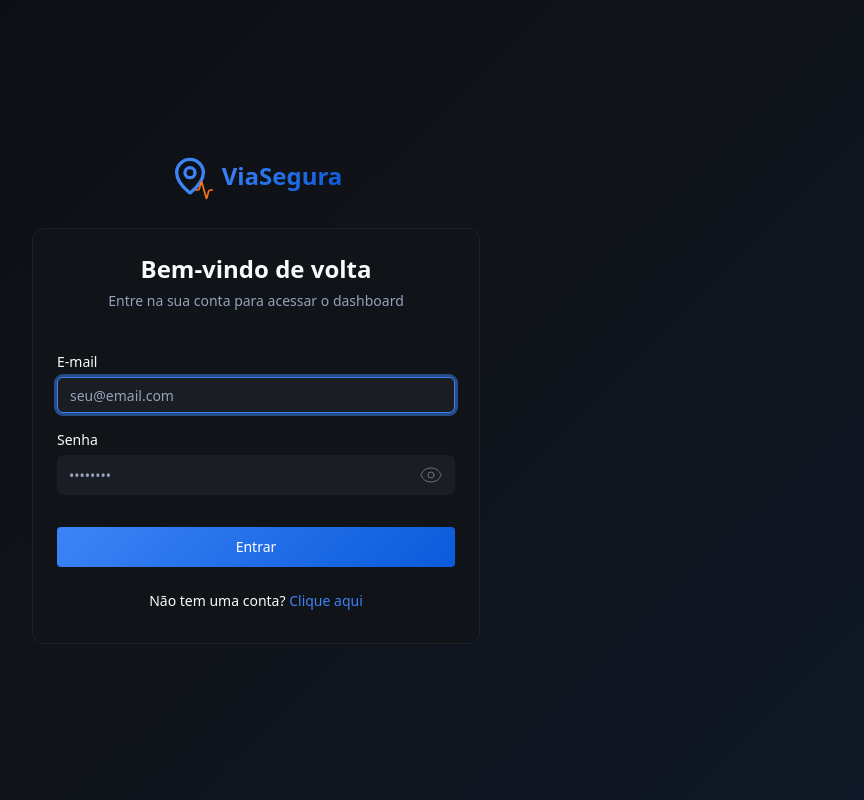
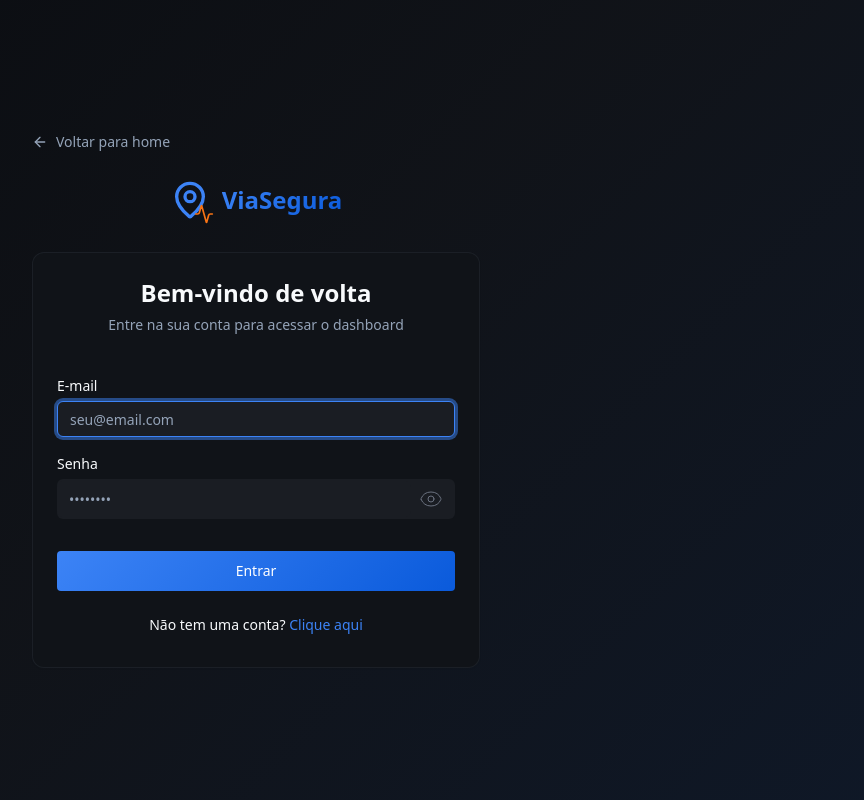
Before and after one commit to sugayamidori/ViaSegura_frontend, a Next.js app: page /login in a window 1280 px wide. Shown: the whole page, without its empty margins (384-1248 px from the left). Built offline with nearby package versions, Linux system fonts and the light colour scheme; no server answers.

Commit message:
feat(auth): implement register submission, fix routes and adjust UI layout

```diff
--- a/src/modules/auth/pages/login/index.tsx
+++ b/src/modules/auth/pages/login/index.tsx
@@ -1,4 +1,6 @@
 "use client";
+
+import Link from "next/link";
 
 import {
   Card,
@@ -8,11 +10,20 @@
   CardTitle,
 } from "@viasegura/components/ui/card";
 import { LoginForm } from "@viasegura/modules/auth/components/login-form/index";
-import { Activity, MapPin } from "lucide-react";
+import { Activity, ArrowLeft, MapPin } from "lucide-react";
 
 const Login = () => {
   return (
     <div className="min-h-screen bg-gradient-hero flex flex-col items-center justify-center p-6">
+      <div className="w-full max-w-md mb-6">
+        <Link
+          href="/"
+          className="inline-flex items-center gap-2 text-sm text-muted-foreground hover:text-foreground transition-colors"
+        >
+          <ArrowLeft className="h-4 w-4" />
+          Voltar para home
+        </Link>
+      </div>
       <div className="flex items-center justify-center gap-3 mb-8">
         <div className="relative">
           <MapPin className="h-10 w-10 text-primary" />
--- a/src/modules/auth/pages/register/index.tsx
+++ b/src/modules/auth/pages/register/index.tsx
@@ -1,5 +1,6 @@
 "use client";
 
+import Link from "next/link";
 import {
   Card,
   CardContent,
@@ -7,12 +8,21 @@
   CardHeader,
   CardTitle,
 } from "@viasegura/components/ui/card";
-import { Activity, MapPin } from "lucide-react";
+import { Activity, ArrowLeft, MapPin } from "lucide-react";
 import { RegisterForm } from "@viasegura/modules/auth/components/register-form";
 
 const Register = () => {
   return (
     <div className="min-h-screen bg-gradient-hero flex flex-col items-center justify-center p-6">
+      <div className="w-full max-w-md mb-6">
+        <Link
+          href="/"
+          className="inline-flex items-center gap-2 text-sm text-muted-foreground hover:text-foreground transition-colors"
+        >
+          <ArrowLeft className="h-4 w-4" />
+          Voltar para home
+        </Link>
+      </div>
       <div className="flex items-center justify-center gap-3 mb-8">
         <div className="relative">
           <MapPin className="h-10 w-10 text-primary" />
--- a/src/service/auth.ts
+++ b/src/service/auth.ts
@@ -9,13 +9,13 @@
   password,
 }: registerFormInputsProps) => {
   const registerRequest = {
-    nome: username,
+    name: username,
     email,
-    senha: password,
+    password,
   };
 
   const response = await fetchAPI({
-    url: "usuarios",
+    url: "users",
     options: {
       method: "POST",
       headers: {
```
